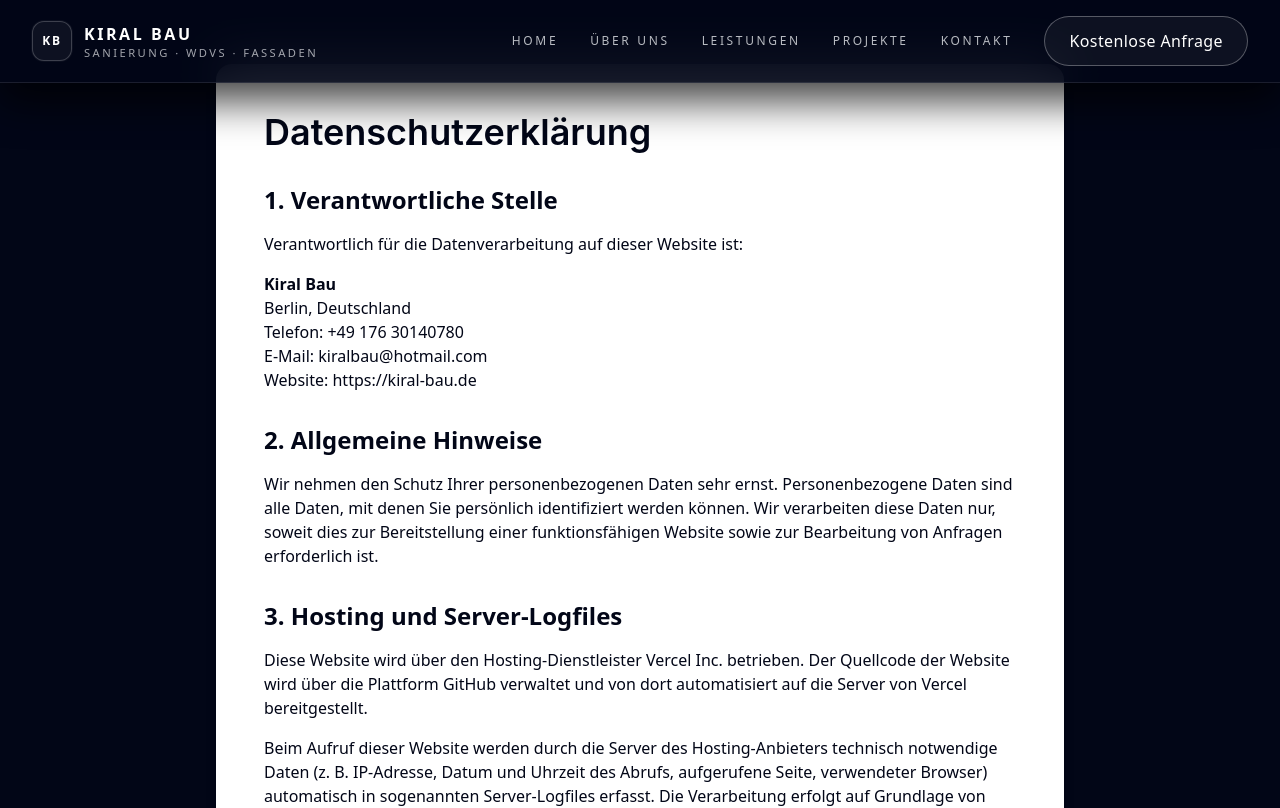
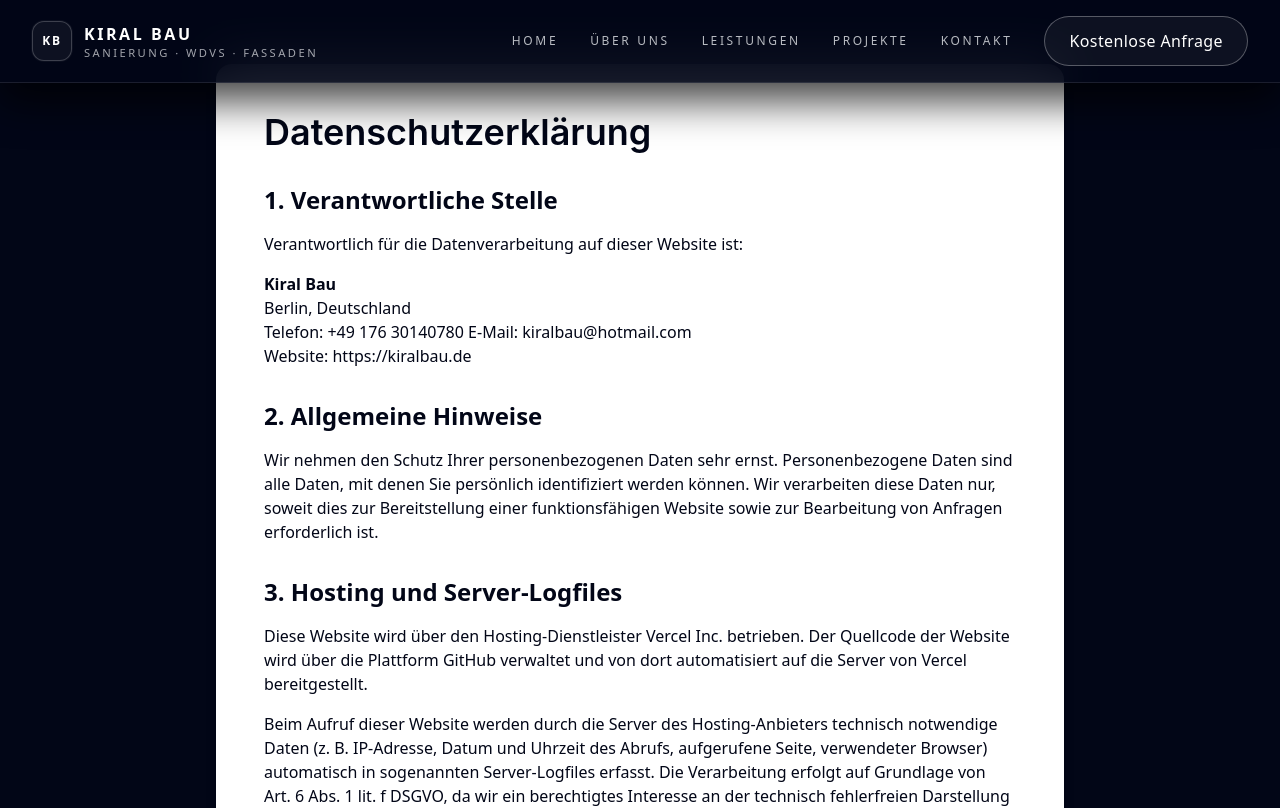
Before and after one commit to oxaxk/bau, a React (Vite) app: page /datenschutz in a window 1280 px wide. Shown: the top 808 px of the page. Built offline with nearby package versions, Linux system fonts and the light colour scheme.

Commit message:
Update page.tsx

```diff
--- a/src/pages/datenschutz/page.tsx
+++ b/src/pages/datenschutz/page.tsx
@@ -25,9 +25,9 @@ export default function Datenschutz() {
             <p className="mb-4">
               <strong>Kiral Bau</strong><br />
               Berlin, Deutschland<br />
-Telefon: +49 176 30140780<br />
+Telefon: +49 176 30140780
               E-Mail: kiralbau@hotmail.com<br />
-              Website: https://kiral-bau.de
+              Website: https://kiralbau.de
             </p>
 
             <h2 className="text-2xl font-semibold mb-4 mt-8">2. Allgemeine Hinweise</h2>
```
